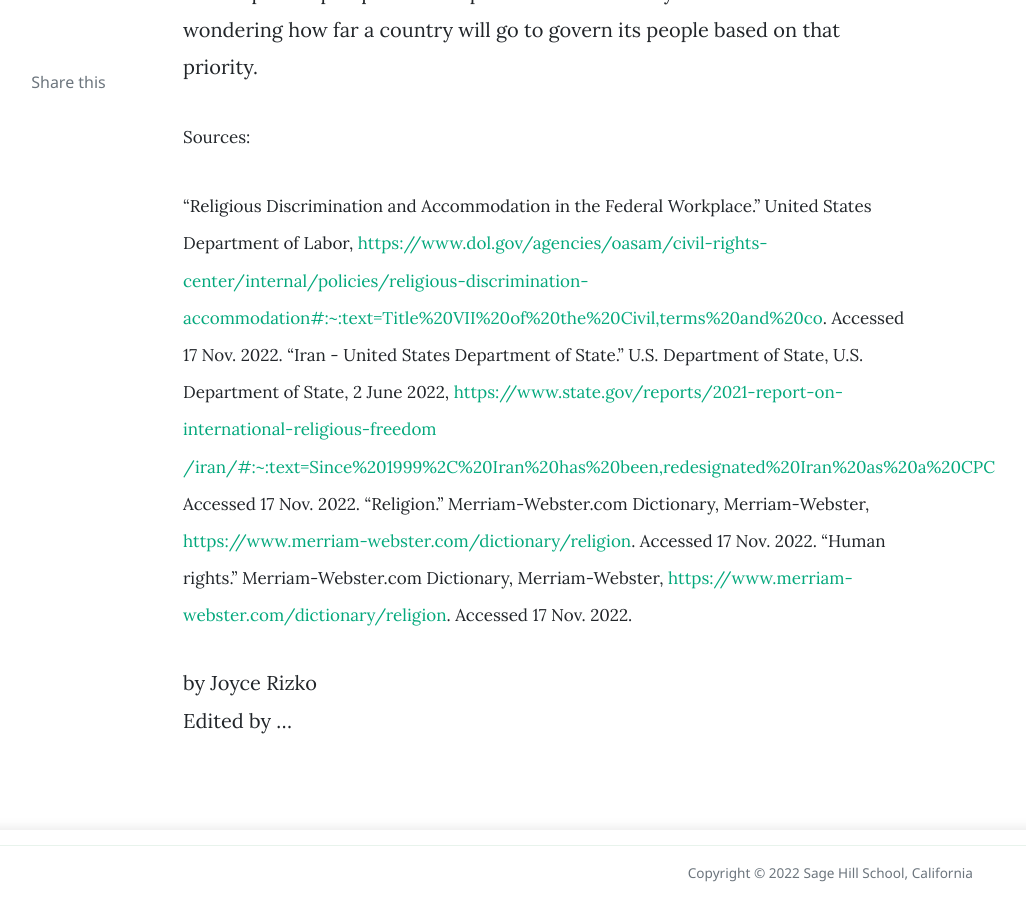
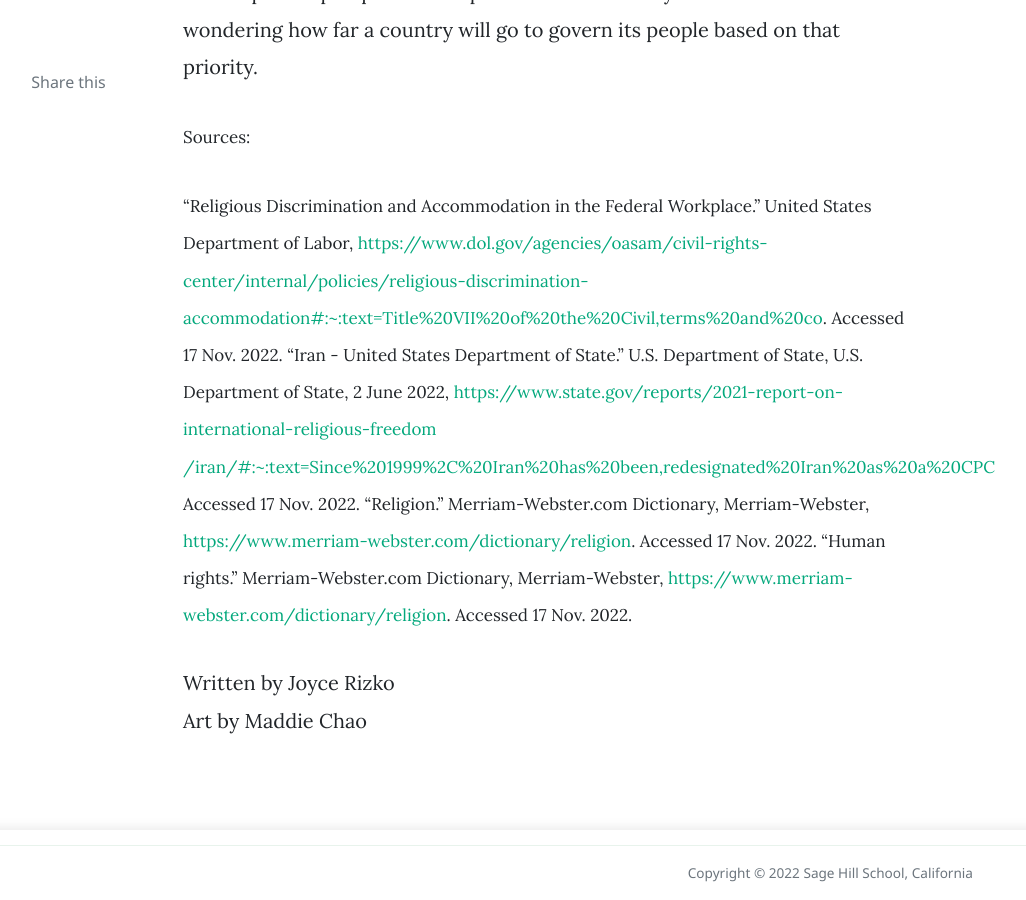
Before and after one commit to ourgenerationshs/ourgeneration, a Jekyll site: the page built from _posts/2022-11-29-religion-human-rights.md, in a window 1280 px wide and 900 px high, scrolled down 1991 px. Shown: the whole window, without its empty margins (187-1213 px from the left). Built offline with Jekyll 4.4.1, drawn with Linux system fonts in a browser that asks for light colours; nearby versions of some CDN libraries; comment, search, counter and statistics services are not loaded; grey boxes are pictures that could not be loaded.

Commit message:
Update 2022-11-29-religion-human-rights.md

```diff
--- a/_posts/2022-11-29-religion-human-rights.md
+++ b/_posts/2022-11-29-religion-human-rights.md
@@ -24,5 +24,5 @@ tags: featured
 <small> “Human rights.” Merriam-Webster.com Dictionary, Merriam-Webster,  [https://www.merriam-webster.com/dictionary/religion]([https://www.merriam- webster.com/dictionary/human%20rights](https://www.merriam-webster.com/dictionary/religion)). Accessed 17 Nov. 2022. </small>
 
 
-by Joyce Rizko
-Edited by ...
+Written by Joyce Rizko
+Art by Maddie Chao
```
